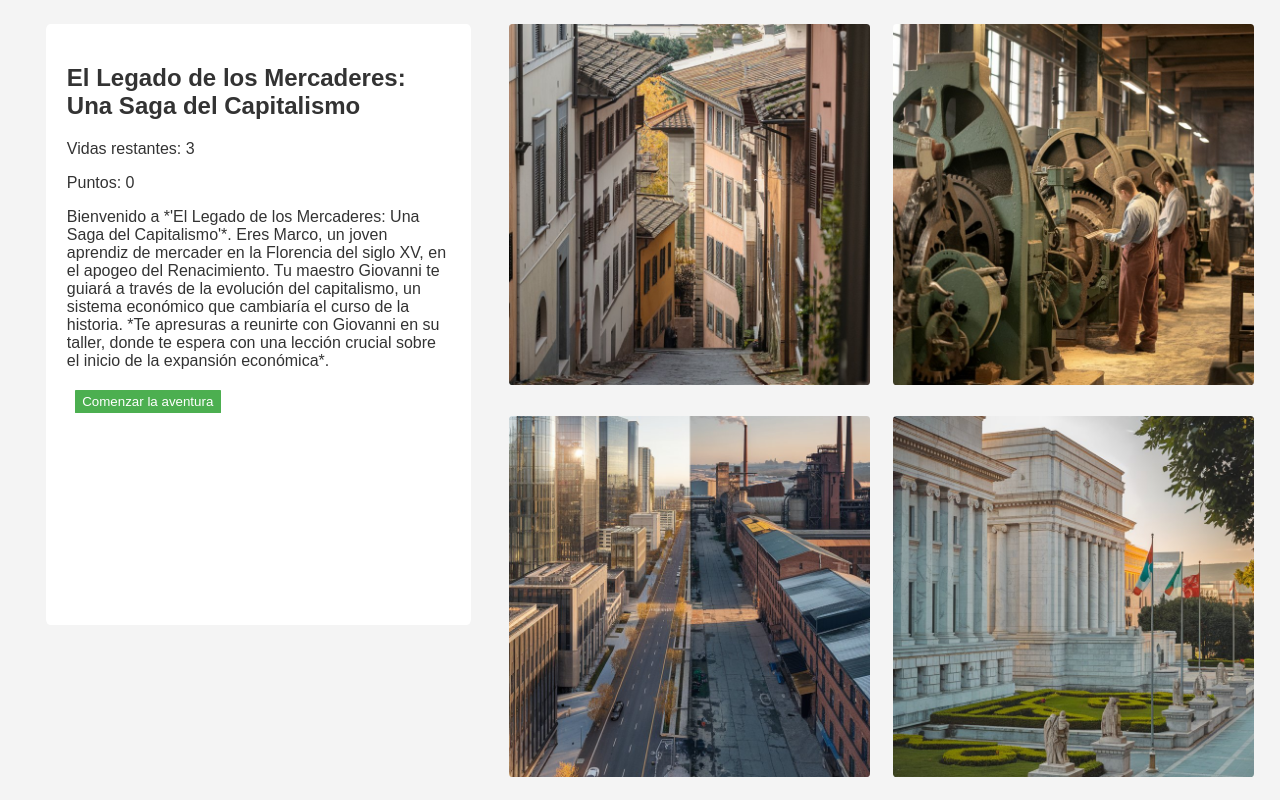
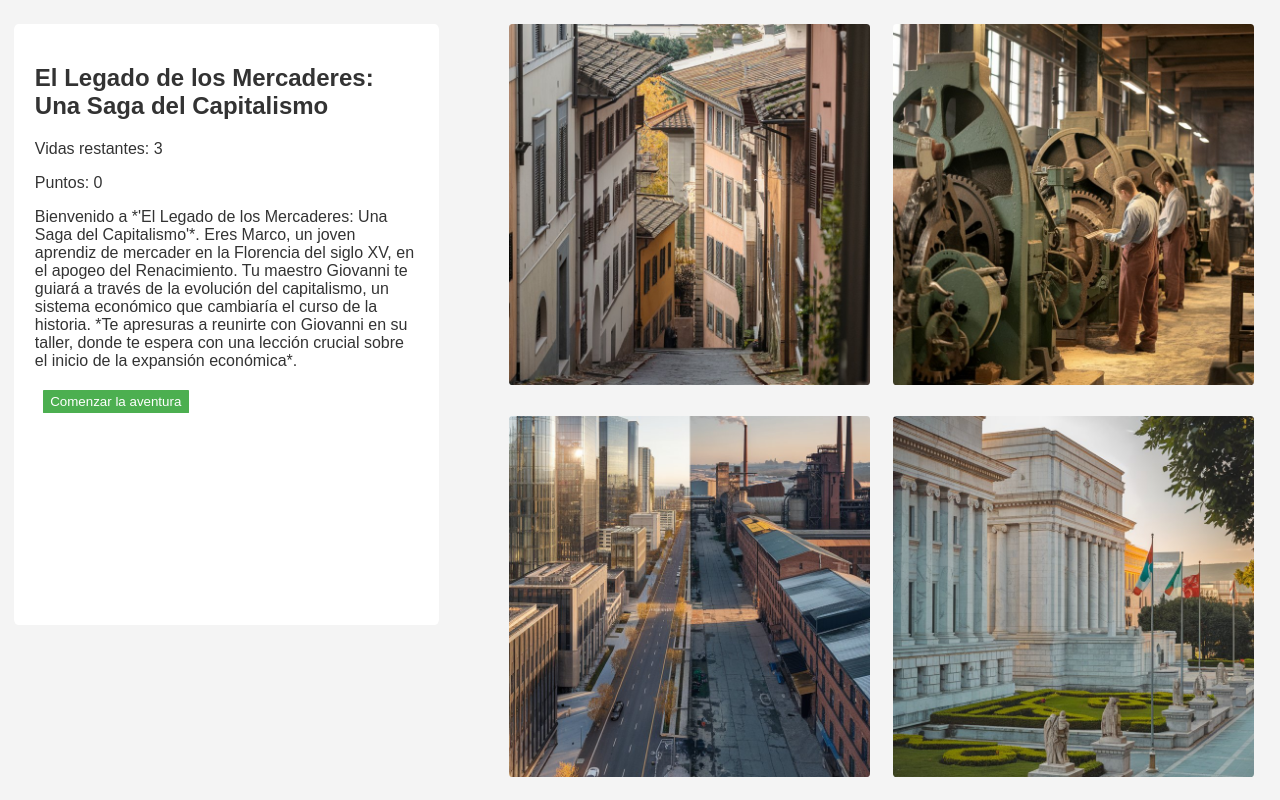
Before and after one commit to Badath/Intento-Capital, a plain HTML site: page index.html in a window 1280 px wide. Drawn offline with nearby package versions, Linux system fonts and the light colour scheme.

Commit message:
Add files via upload

```diff
--- a/index.html
+++ b/index.html
@@ -10,7 +10,7 @@
       font-family: Arial, sans-serif;
       background-color: #f4f4f4;
       color: #333;
-      padding: 3% ;
+      padding: 0.5% ;
       text-align: center;
     }
     #root {
```
